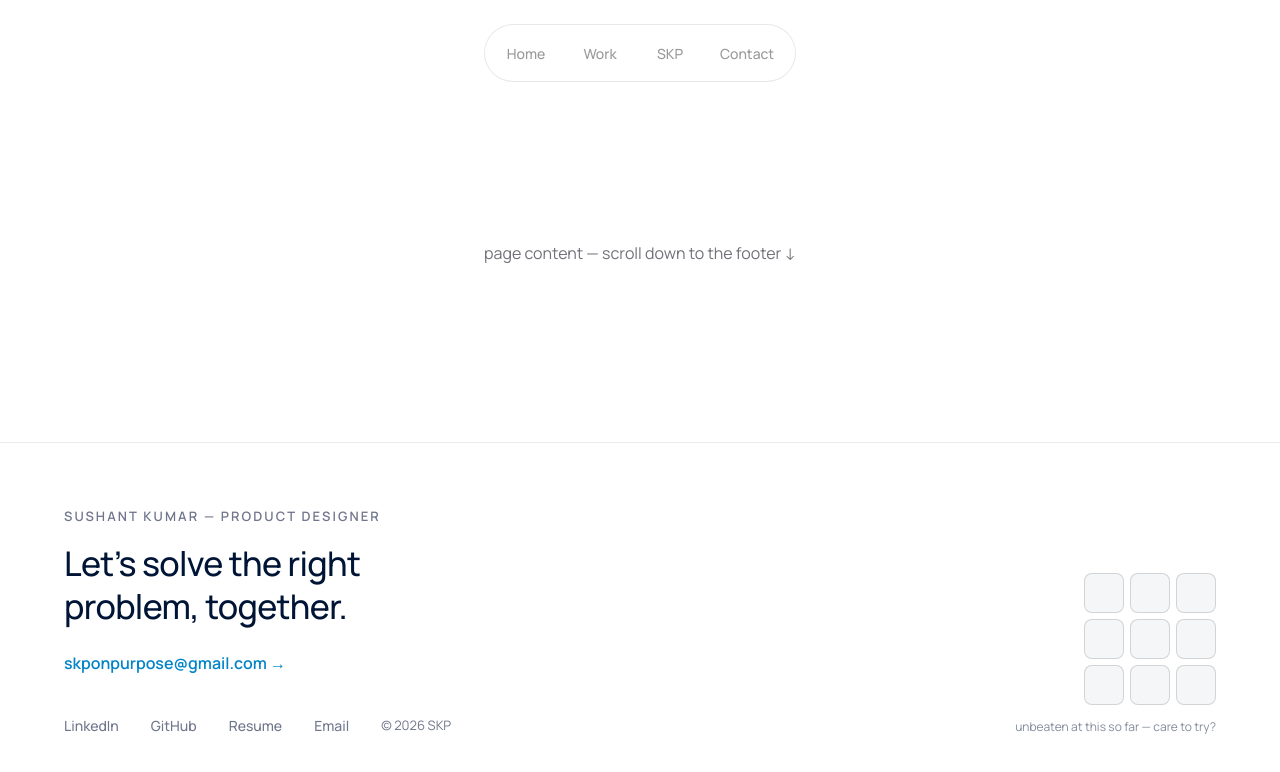
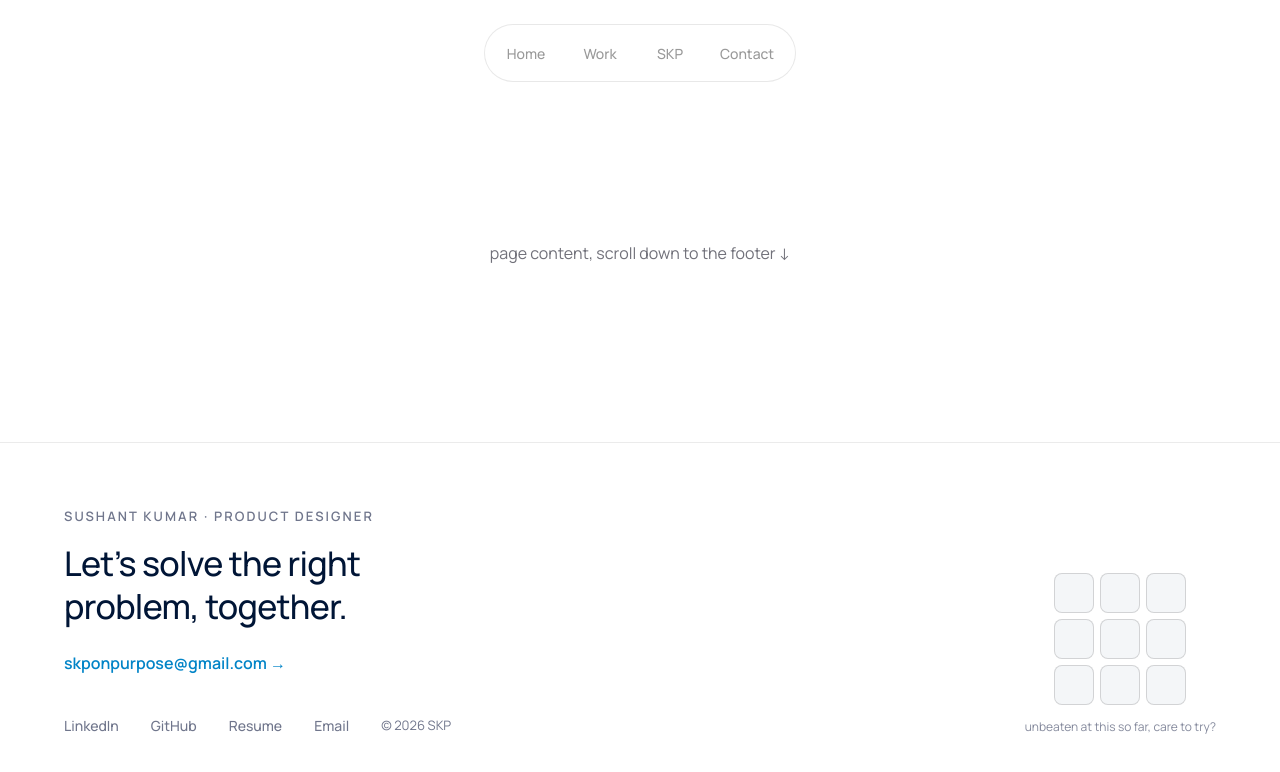
Before and after one commit to SkpGit28/My-Digital-Space, a Next.js app: page /footer-test-3 in a window 1280 px wide. Shown: the top 772 px of the page. Built offline with nearby package versions, Linux system fonts and the light colour scheme.

Commit message:
refine(footer-tests): center game caption on board axis, remove all dashes from rendered copy

```diff
--- a/src/app/footer-test-2/page.tsx
+++ b/src/app/footer-test-2/page.tsx
@@ -158,7 +158,7 @@ export default function FooterTest2Page() {
   return (
     <div className="flex min-h-screen flex-col bg-white">
       <div className="flex flex-1 items-center justify-center pt-40 pb-24">
-        <p className="text-text-secondary">page content — scroll down to the footer ↓</p>
+        <p className="text-text-secondary">page content, scroll down to the footer ↓</p>
       </div>
 
       {/* ══════════════ THE FOOTER ══════════════ */}
@@ -167,7 +167,7 @@ export default function FooterTest2Page() {
           {/* header row */}
           <div className="flex items-center justify-between py-5">
             <span className="text-[14px] font-medium text-text-secondary">
-              My toolkit — go ahead, toss it around
+              My toolkit. Go ahead, toss it around
             </span>
             <button
               onClick={dropAll}
@@ -206,7 +206,7 @@ export default function FooterTest2Page() {
           {/* bottom row */}
           <div className="flex flex-wrap items-center justify-between gap-4 py-5">
             <span className="text-[13px] text-text-secondary">
-              © 2026 SKP — designed with clarity, built with trust.
+              © 2026 SKP. Designed with clarity, built with trust.
             </span>
             <div className="flex items-center gap-6">
               {LINKS.map((l) => (
--- a/src/app/footer-test-3/page.tsx
+++ b/src/app/footer-test-3/page.tsx
@@ -99,7 +99,7 @@ export default function FooterTest3Page() {
   return (
     <div className="flex min-h-screen flex-col bg-white">
       <div className="flex flex-1 items-center justify-center pt-40 pb-24">
-        <p className="text-text-secondary">page content — scroll down to the footer ↓</p>
+        <p className="text-text-secondary">page content, scroll down to the footer ↓</p>
       </div>
 
       {/* ══════════════ THE FOOTER ══════════════ */}
@@ -110,7 +110,7 @@ export default function FooterTest3Page() {
           <div className="flex flex-col justify-between gap-10">
             <div>
               <p className="text-[13px] font-semibold uppercase tracking-[0.16em]" style={{ color: T.body }}>
-                Sushant Kumar — Product Designer
+                Sushant Kumar · Product Designer
               </p>
               <p className="mt-4 max-w-[420px] text-[34px] font-medium leading-[1.25] tracking-[-0.02em]" style={{ color: T.heading }}>
                 Let’s solve the right problem, together.
@@ -141,7 +141,7 @@ export default function FooterTest3Page() {
           </div>
 
           {/* right: quiet corner piece — a small board, no fanfare */}
-          <div className="flex flex-col items-start gap-3 self-end md:items-end">
+          <div className="flex w-fit flex-col items-center gap-3 self-end md:ml-auto">
             <div className="grid w-fit grid-cols-3 gap-1.5">
               {board.map((cell, i) => {
                 const isWin = line.includes(i);
@@ -175,10 +175,10 @@ export default function FooterTest3Page() {
             </div>
             <style>{`@keyframes ttt-draw { from { stroke-dashoffset: 60; } to { stroke-dashoffset: 0; } }`}</style>
 
-            <p className="max-w-[220px] text-[12px] leading-relaxed md:text-right" style={{ color: T.body, opacity: 0.85 }}>
+            <p className="max-w-[220px] text-center text-[12px] leading-relaxed" style={{ color: T.body, opacity: 0.85 }}>
               {gameOver ? (
                 <>
-                  {winner === "X" ? "Impossible — you actually won. Tell me how." : winner === "O" ? "Still unbeaten." : "A draw — the closest anyone gets."}{" "}
+                  {winner === "X" ? "Impossible. You actually won, tell me how." : winner === "O" ? "Still unbeaten." : "A draw. The closest anyone gets."}{" "}
                   <button onClick={reset} className="underline decoration-black/20 underline-offset-2 transition-colors hover:text-black" style={{ color: T.body }}>
                     again?
                   </button>
@@ -187,7 +187,7 @@ export default function FooterTest3Page() {
                   </span>
                 </>
               ) : (
-                "unbeaten at this so far — care to try?"
+                "unbeaten at this so far, care to try?"
               )}
             </p>
           </div>
--- a/src/app/footer-test/page.tsx
+++ b/src/app/footer-test/page.tsx
@@ -109,7 +109,7 @@ export default function FooterTestPage() {
     <div className="flex min-h-screen flex-col bg-white">
       {/* stand-in page content so you scroll INTO the footer like on the real site */}
       <div className="flex flex-1 items-center justify-center pt-40 pb-24">
-        <p className="text-text-secondary">page content — scroll down to the footer ↓</p>
+        <p className="text-text-secondary">page content, scroll down to the footer ↓</p>
       </div>
 
       {/* ══════════════ THE FOOTER ══════════════ */}
@@ -170,7 +170,7 @@ export default function FooterTestPage() {
           {/* ── bottom row ── */}
           <div className="flex flex-wrap items-center justify-between gap-4 border-t border-black/[0.07] py-5">
             <span className="text-[13px] text-text-secondary">
-              © 2026 SKP — designed with clarity, built with trust.
+              © 2026 SKP. Designed with clarity, built with trust.
             </span>
             <div className="flex items-center gap-6">
               {LINKS.map((l) => (
```
